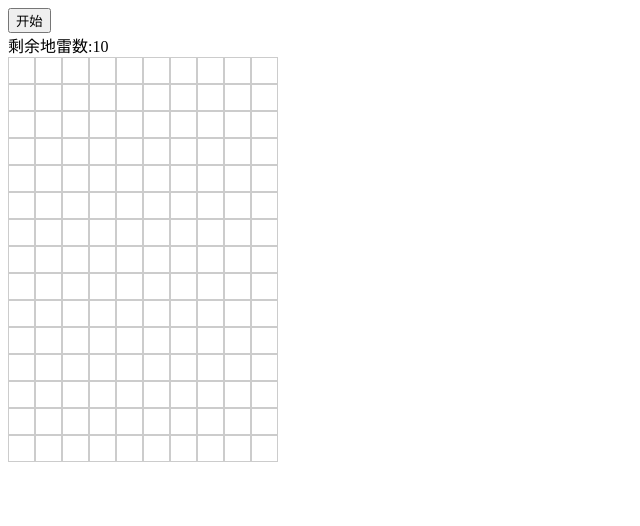
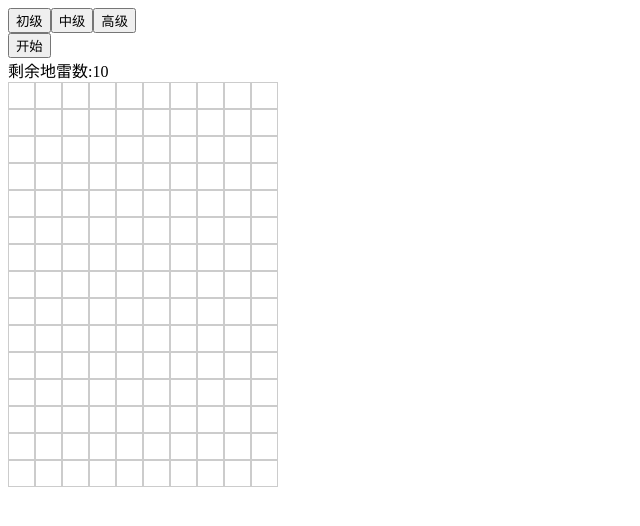
Before and after one commit to wang90/saolei, a Vue app: page / in a window 1280 px wide. Shown: the top 526 px of the page, without its empty margins (0-640 px from the left). Built offline with nearby package versions, Linux system fonts and the light colour scheme.

Commit message:
feat: 添加3个等级

```diff
--- a/package.json
+++ b/package.json
@@ -3,7 +3,7 @@
   "version": "0.1.0",
   "private": true,
   "scripts": {
-    "start":"npm run-script serve",
+    "start": "npm run-script serve",
     "serve": "vue-cli-service serve",
     "build": "vue-cli-service build",
     "lint": "vue-cli-service lint"
--- a/src/App.vue
+++ b/src/App.vue
@@ -1,7 +1,12 @@
 <template>
   <div id="app">
     <div>
-      <button @click="init">开始</button>
+      <button @click="chooseType('easy')">初级</button>
+      <button @click="chooseType('middle')">中级</button>
+      <button @click="chooseType('difficulty')">高级</button>
+    </div>
+    <div>
+      <button @mousedown="init">开始</button>
       <div>剩余地雷数:{{count}}</div>
     </div>
     <div class="play-contain">
@@ -36,8 +41,24 @@
 <script>
 const SAFE_CELL = 0;
 const MINE_CELL = 9;
-const ROWS  = 15;
-const COLS = 10;
+
+const TYPE  = {
+  easy : {
+    ROWS:15,
+    COLS:10,
+    COUNT: 10,
+  },
+  middle: {
+    ROWS:30,
+    COLS:20,
+    COUNT: 50,
+  },
+  difficulty:{
+    ROWS:35,
+    COLS:28,
+    COUNT: 100,
+  }
+}
 const AROUND = [
   [ -1, -1 ],
   [ -1, 0 ],
@@ -55,15 +76,17 @@ export default {
   data() {
     return {
       message:"",
-      list :[],
-      isPlay:true,
+      list : [],
+      isPlay: true,
       count: 10,
       nums: 0,
       remain: 0 ,
       win: false,
+      type: 'easy',
+      current: null,
     }
   },
-  components:{'block':Block},
+  components:{ 'block': Block },
   created() {
     this.init();
   },
@@ -71,16 +94,17 @@ export default {
     init () {
       this.isPlay = true;
       this.message = "";
-      this.count = 10;
       this.nums  = 0 ;
       this.remain = 0;
       this.win = false;
+      this.current = TYPE[this.type];
       this.initData();
     },
     initData() {
-      const rows = ROWS;
-      const cols = COLS;
-      const mines = this.count;
+      const rows = this.current['ROWS'];
+      const cols = this.current['COLS'];
+      const mines = this.current['COUNT'];
+
       const safeCellNum = rows * cols - mines;
       const safeArea = (new Array(safeCellNum).fill(SAFE_CELL ));
       const mineArea = (new Array(mines)).fill(MINE_CELL);
@@ -96,7 +120,7 @@ export default {
         return memo;
       }, [] );
       const list = this.setEnvNum(data);
-
+      this.count = mines;
       this.list = list.map(v=>{
         return v.map(_v=>{
           this.nums +=1;
@@ -170,6 +194,10 @@ export default {
         }
       }
     },
+    chooseType( type ) {
+      this.type  = type;
+      this.init();
+    },
     searchValueNone ( data ) {
       const  { row , col } = data;
       this.searchValue( row , col);
--- a/src/main.js
+++ b/src/main.js
@@ -4,5 +4,5 @@ import App from './App.vue'
 Vue.config.productionTip = false
 
 new Vue({
-  render: h => h(App),
-}).$mount('#app')
+  render: ( h ) => h(App),
+}).$mount('#app');
```
